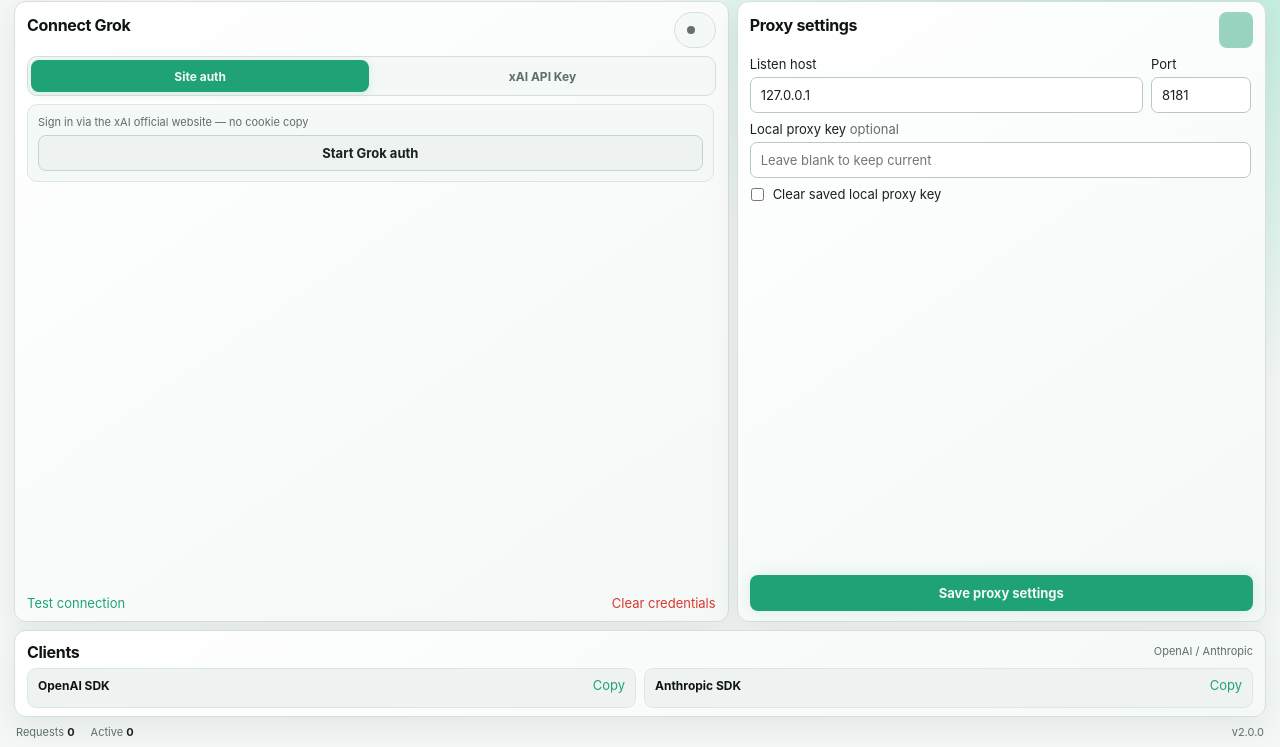
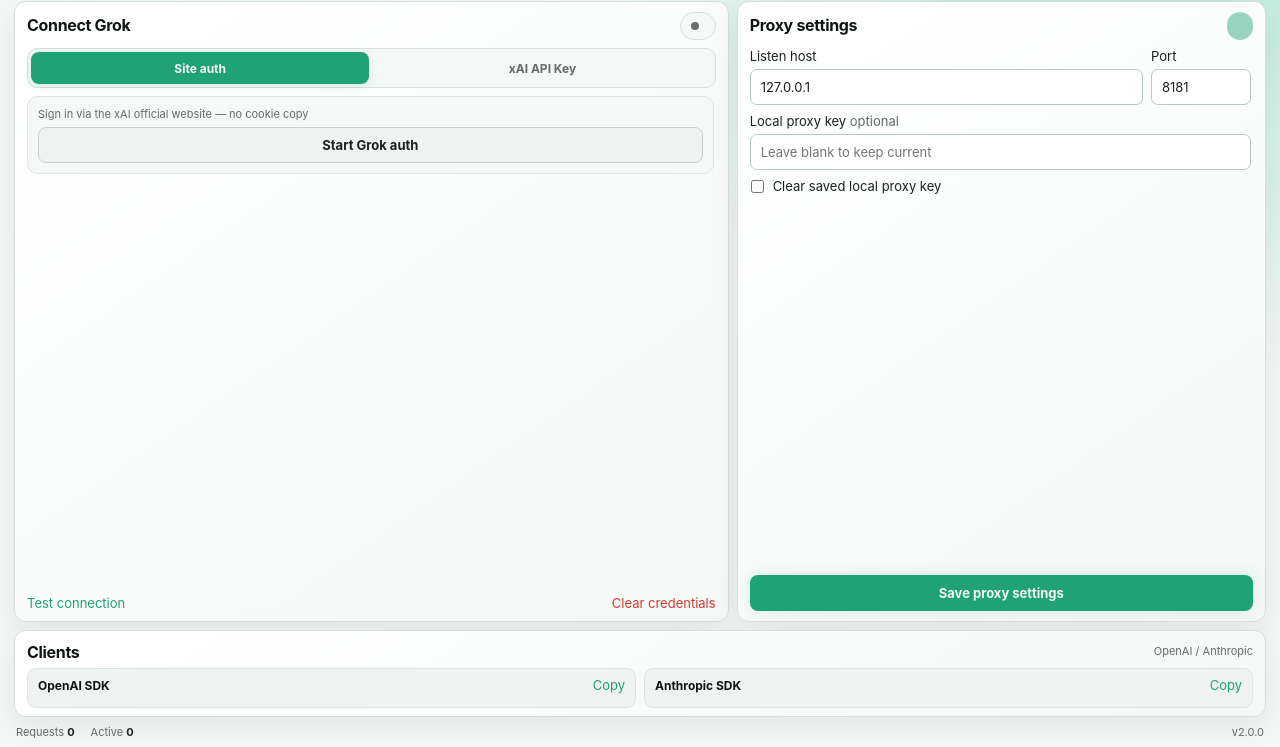
Before and after one commit to werbenhu/grok-proxy, a website built with Vite: page frontend/index.html in a window 1280 px wide. Shown: the part 53-800 px from the top of the page. Built offline with nearby package versions, Linux system fonts and the light colour scheme.

Commit message:
style(components): 调整标签样式和添加服务切换按钮样式

```diff
--- a/frontend/src/style.css
+++ b/frontend/src/style.css
@@ -192,13 +192,13 @@
 .pill {
   display: inline-flex;
   align-items: center;
-  gap: 8px;
-  min-height: 36px;
-  padding: 0 12px;
+  gap: 6px;
+  min-height: 28px;
+  padding: 0 10px;
   border: 1px solid var(--line);
   border-radius: 999px;
   color: var(--muted);
-  font-size: 12px;
+  font-size: 11px;
   background: var(--panel-2);
 }
 
@@ -283,6 +283,13 @@
 }
 
 .wide { width: 100%; }
+
+#service-toggle.button {
+  min-height: 28px;
+  padding: 0 12px;
+  font-size: 12px;
+  border-radius: 999px;
+}
 
 .text-button {
   border: 0;
```
